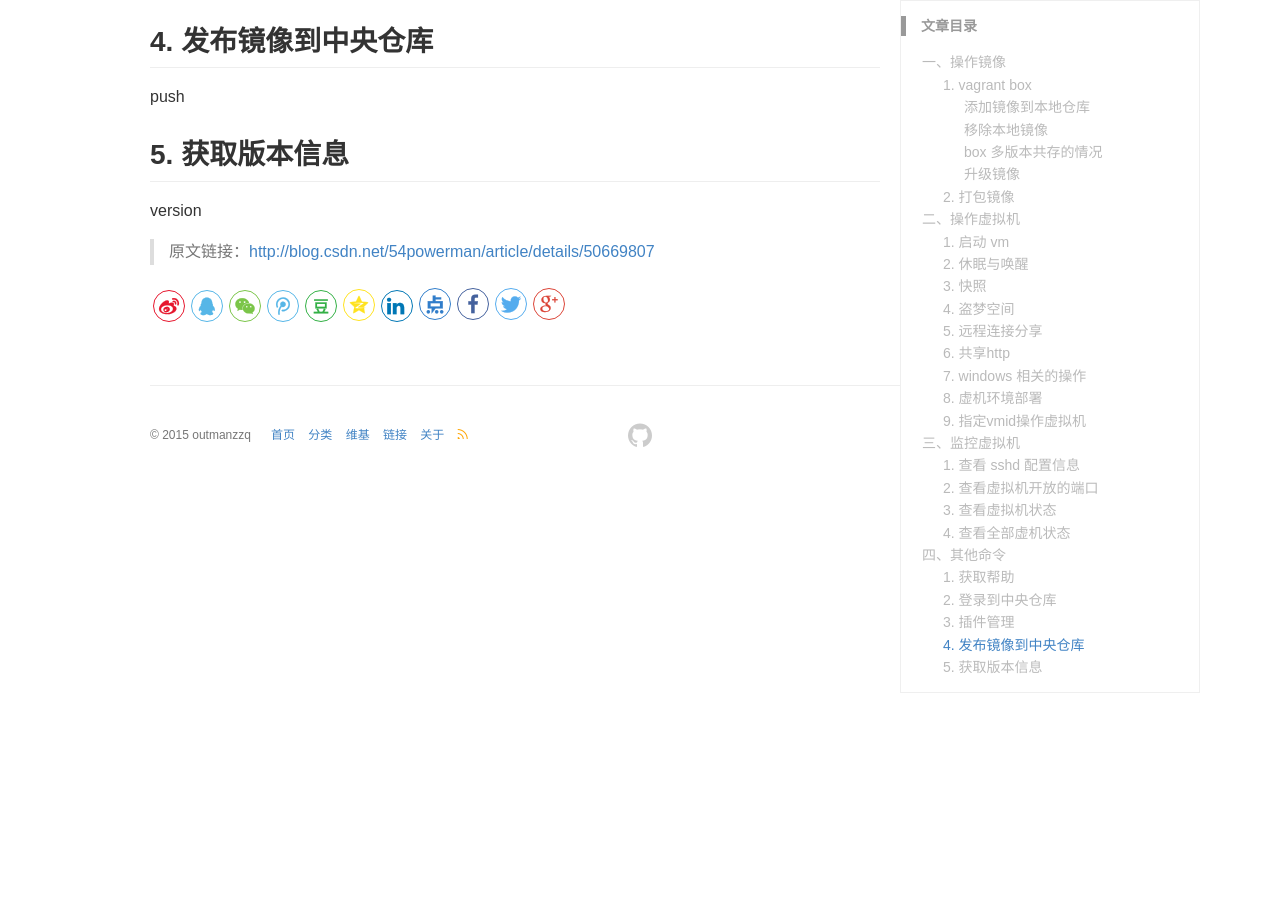
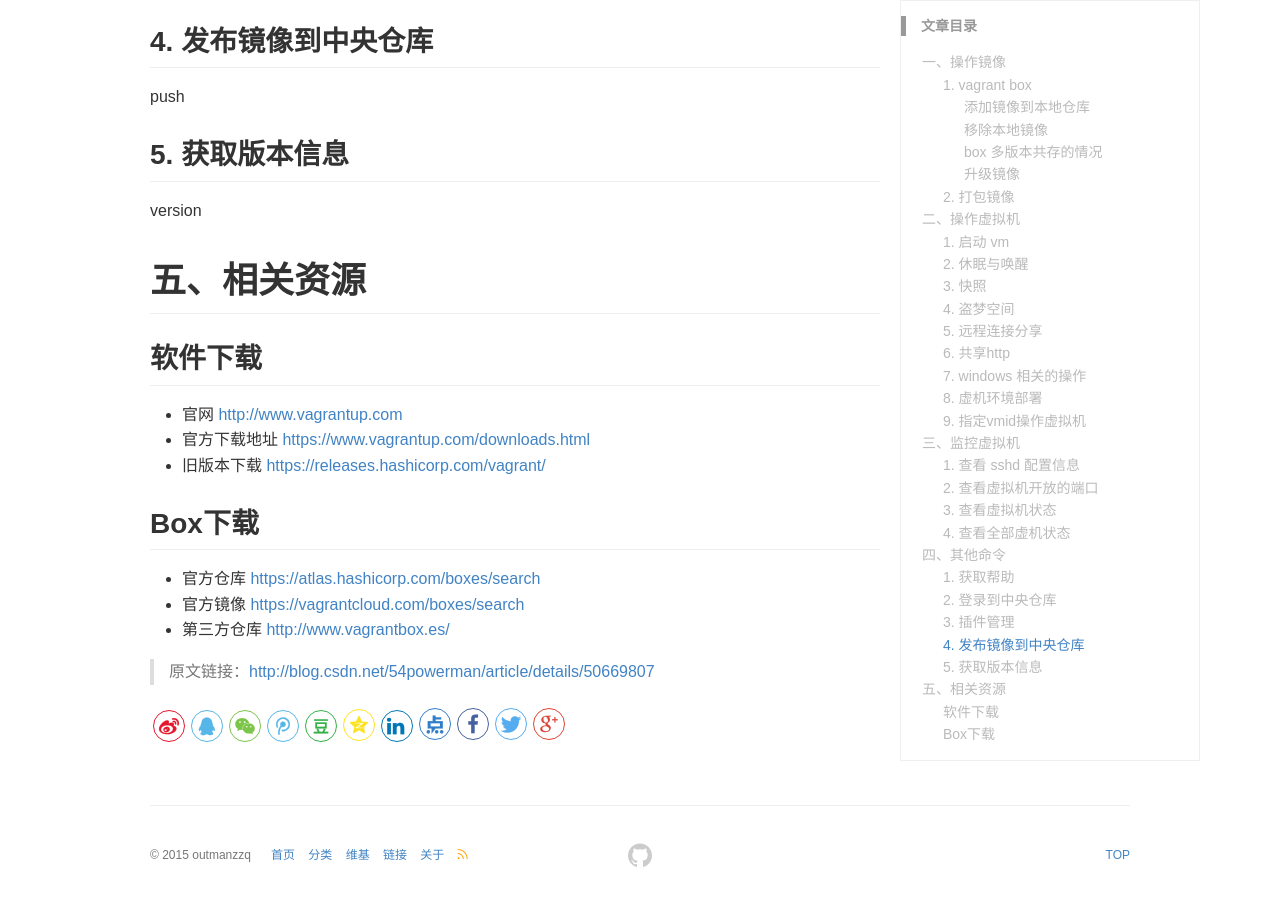
Before and after one commit to outmanzzq/outmanzzq.github.io, a Jekyll site: the page built from _wiki/vagrant.md, in a window 1280 px wide and 900 px high, scrolled down 10854 px. Built offline with Jekyll 4.4.1, drawn with Linux system fonts in a browser that asks for light colours; comment, search, counter and statistics services are not loaded.

Commit message:
update vagrant to wiki

```diff
--- a/_wiki/vagrant.md
+++ b/_wiki/vagrant.md
@@ -495,4 +495,18 @@ push
 
 version
 
+# 五、相关资源
+
+## 软件下载
+
+- 官网 <http://www.vagrantup.com>
+- 官方下载地址 <https://www.vagrantup.com/downloads.html>
+- 旧版本下载 <https://releases.hashicorp.com/vagrant/>
+
+## Box下载
+
+- 官方仓库 <https://atlas.hashicorp.com/boxes/search>
+- 官方镜像 <https://vagrantcloud.com/boxes/search>
+- 第三方仓库 <http://www.vagrantbox.es/>
+
 > 原文链接：<http://blog.csdn.net/54powerman/article/details/50669807>
```
